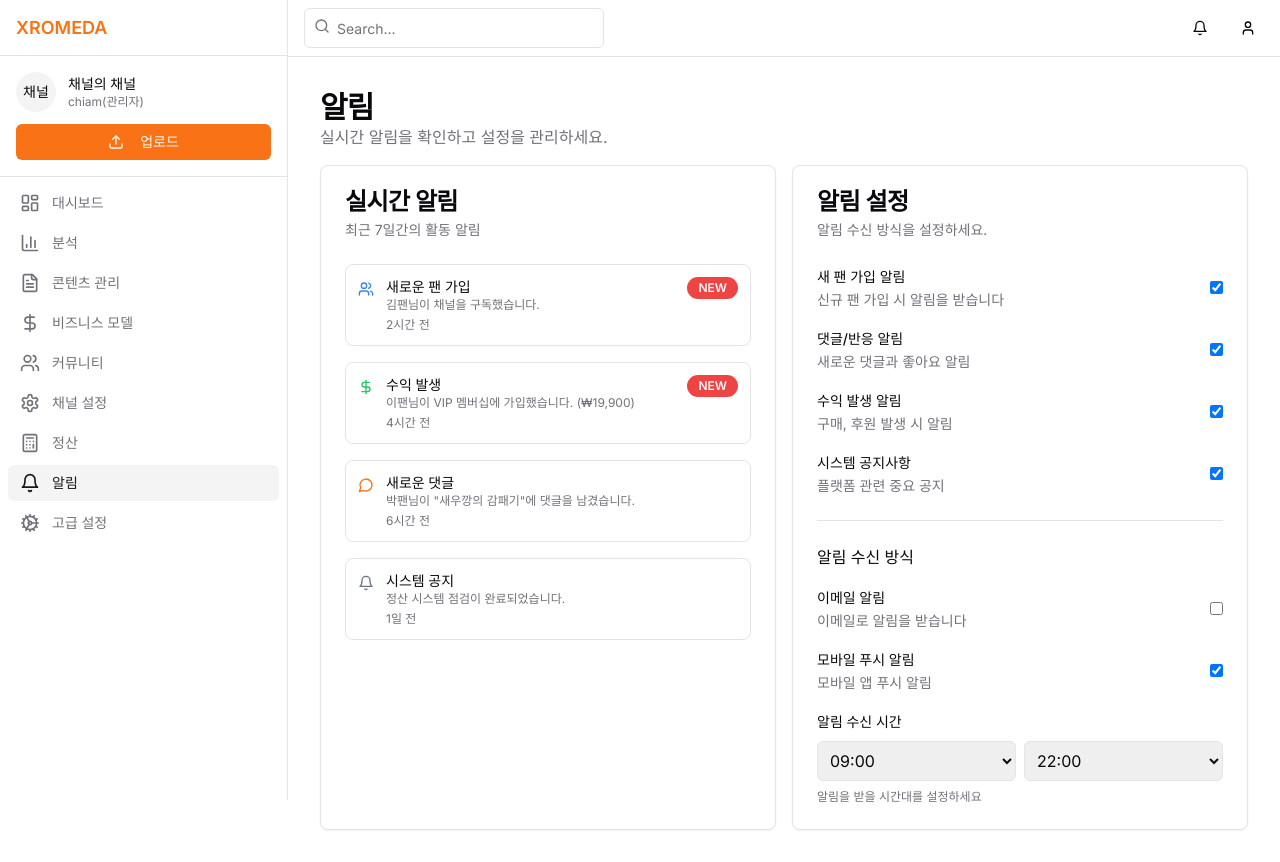
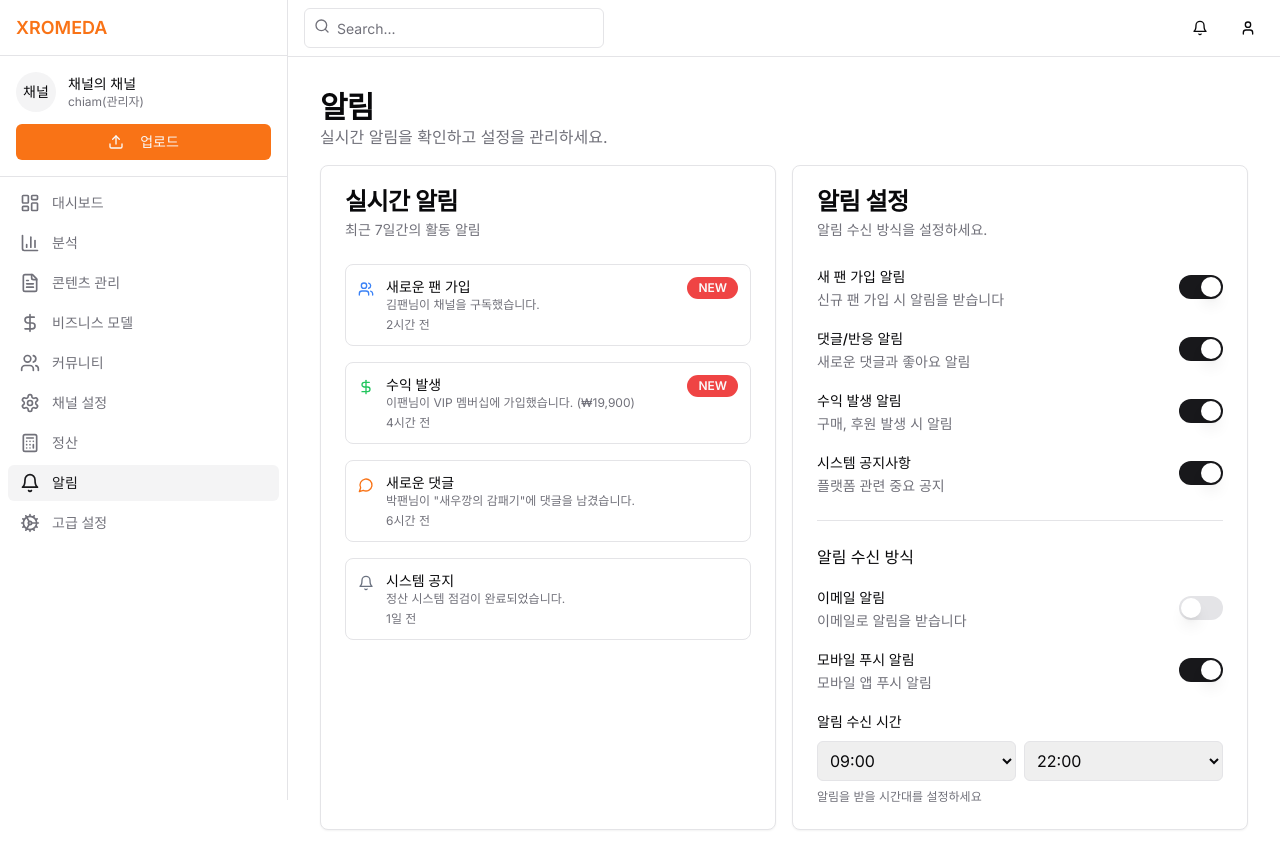
Before and after one commit to cultsoda/channel_manage, a Next.js app: page /notifications in a window 1280 px wide. Built offline with nearby package versions, Linux system fonts and the light colour scheme.

Commit message:
체크박스 를 토글로 변경

```diff
--- a/app/(dashboard)/channel-settings/page.tsx
+++ b/app/(dashboard)/channel-settings/page.tsx
@@ -25,10 +25,17 @@ import {
   AlertDialogHeader,
   AlertDialogTitle,
 } from "@/components/ui/alert-dialog"
+import { Switch } from "@/components/ui/switch"
+
 
 export default function ChannelSettingsPage() {
   const [ageRestrictionDialog, setAgeRestrictionDialog] = useState(false)
   const [identityVerificationDialog, setIdentityVerificationDialog] = useState(false)
+
+  // 👇 여기에 추가하세요!
+  const [isChannelPublic, setIsChannelPublic] = useState(true)
+  const [isSearchVisible, setIsSearchVisible] = useState(true)
+  const [isCommentsAllowed, setIsCommentsAllowed] = useState(true)
 
   const handleAgeRestrictionChange = (value: string) => {
     if (value === "19") {
@@ -260,7 +267,7 @@ export default function ChannelSettingsPage() {
                   <Label>채널 공개</Label>
                   <p className="text-sm text-muted-foreground">검색 결과에 채널이 노출됩니다</p>
                 </div>
-                <input type="checkbox" className="rounded" defaultChecked />
+                <Switch checked={isChannelPublic} onCheckedChange={setIsChannelPublic} />
               </div>
 
               <div className="flex items-center justify-between">
@@ -268,7 +275,7 @@ export default function ChannelSettingsPage() {
                   <Label>검색 엔진 노출</Label>
                   <p className="text-sm text-muted-foreground">구글 등 검색 엔진에서 찾을 수 있습니다</p>
                 </div>
-                <input type="checkbox" className="rounded" defaultChecked />
+                <Switch checked={isSearchVisible} onCheckedChange={setIsSearchVisible} />
               </div>
 
               <div className="space-y-2">
@@ -278,7 +285,6 @@ export default function ChannelSettingsPage() {
                   onChange={(e) => handleAgeRestrictionChange(e.target.value)}
                 >
                   <option value="all">전체 이용가</option>
-                  <option value="15">15세 이상</option>
                   <option value="19">19세 이상</option>
                 </select>
               </div>
@@ -304,7 +310,7 @@ export default function ChannelSettingsPage() {
                   <Label>댓글 허용</Label>
                   <p className="text-sm text-muted-foreground">새 콘텐츠에 기본적으로 댓글을 허용합니다</p>
                 </div>
-                <input type="checkbox" className="rounded" defaultChecked />
+                <Switch checked={isCommentsAllowed} onCheckedChange={setIsCommentsAllowed} />
               </div>
 
               <div className="space-y-2">
--- a/app/(dashboard)/notifications/page.tsx
+++ b/app/(dashboard)/notifications/page.tsx
@@ -2,8 +2,16 @@ import { Card, CardContent, CardDescription, CardHeader, CardTitle } from "@/com
 import { Label } from "@/components/ui/label"
 import { Badge } from "@/components/ui/badge"
 import { Bell, Users, MessageCircle, DollarSign } from "lucide-react"
+import { Switch } from "@/components/ui/switch"
+import { useState } from "react"
 
 export default function NotificationsPage() {
+  const [newFanNotification, setNewFanNotification] = useState(true)
+  const [commentNotification, setCommentNotification] = useState(true)
+  const [revenueNotification, setRevenueNotification] = useState(true)
+  const [systemNotification, setSystemNotification] = useState(true)
+  const [emailNotification, setEmailNotification] = useState(false)
+  const [pushNotification, setPushNotification] = useState(true)
   return (
     <div className="flex flex-col gap-4">
       <div>
@@ -55,7 +63,7 @@ export default function NotificationsPage() {
                   <Label>새 팬 가입 알림</Label>
                   <p className="text-sm text-muted-foreground">신규 팬 가입 시 알림을 받습니다</p>
                 </div>
-                <input type="checkbox" className="rounded" defaultChecked />
+                <Switch checked={newFanNotification} onCheckedChange={setNewFanNotification} />
               </div>
 
               <div className="flex items-center justify-between">
@@ -63,7 +71,7 @@ export default function NotificationsPage() {
                   <Label>댓글/반응 알림</Label>
                   <p className="text-sm text-muted-foreground">새로운 댓글과 좋아요 알림</p>
                 </div>
-                <input type="checkbox" className="rounded" defaultChecked />
+                <Switch checked={commentNotification} onCheckedChange={setCommentNotification} />
               </div>
 
               <div className="flex items-center justify-between">
@@ -71,7 +79,7 @@ export default function NotificationsPage() {
                   <Label>수익 발생 알림</Label>
                   <p className="text-sm text-muted-foreground">구매, 후원 발생 시 알림</p>
                 </div>
-                <input type="checkbox" className="rounded" defaultChecked />
+                <Switch checked={revenueNotification} onCheckedChange={setRevenueNotification} />
               </div>
 
               <div className="flex items-center justify-between">
@@ -79,7 +87,7 @@ export default function NotificationsPage() {
                   <Label>시스템 공지사항</Label>
                   <p className="text-sm text-muted-foreground">플랫폼 관련 중요 공지</p>
                 </div>
-                <input type="checkbox" className="rounded" defaultChecked />
+                <Switch checked={systemNotification} onCheckedChange={setSystemNotification} />
               </div>
             </div>
 
@@ -93,7 +101,7 @@ export default function NotificationsPage() {
                   <Label>이메일 알림</Label>
                   <p className="text-sm text-muted-foreground">이메일로 알림을 받습니다</p>
                 </div>
-                <input type="checkbox" className="rounded" />
+                <Switch checked={emailNotification} onCheckedChange={setEmailNotification} />
               </div>
 
               <div className="flex items-center justify-between">
@@ -101,7 +109,7 @@ export default function NotificationsPage() {
                   <Label>모바일 푸시 알림</Label>
                   <p className="text-sm text-muted-foreground">모바일 앱 푸시 알림</p>
                 </div>
-                <input type="checkbox" className="rounded" defaultChecked />
+                <Switch checked={pushNotification} onCheckedChange={setPushNotification} />
               </div>
 
               <div className="space-y-2">
```
